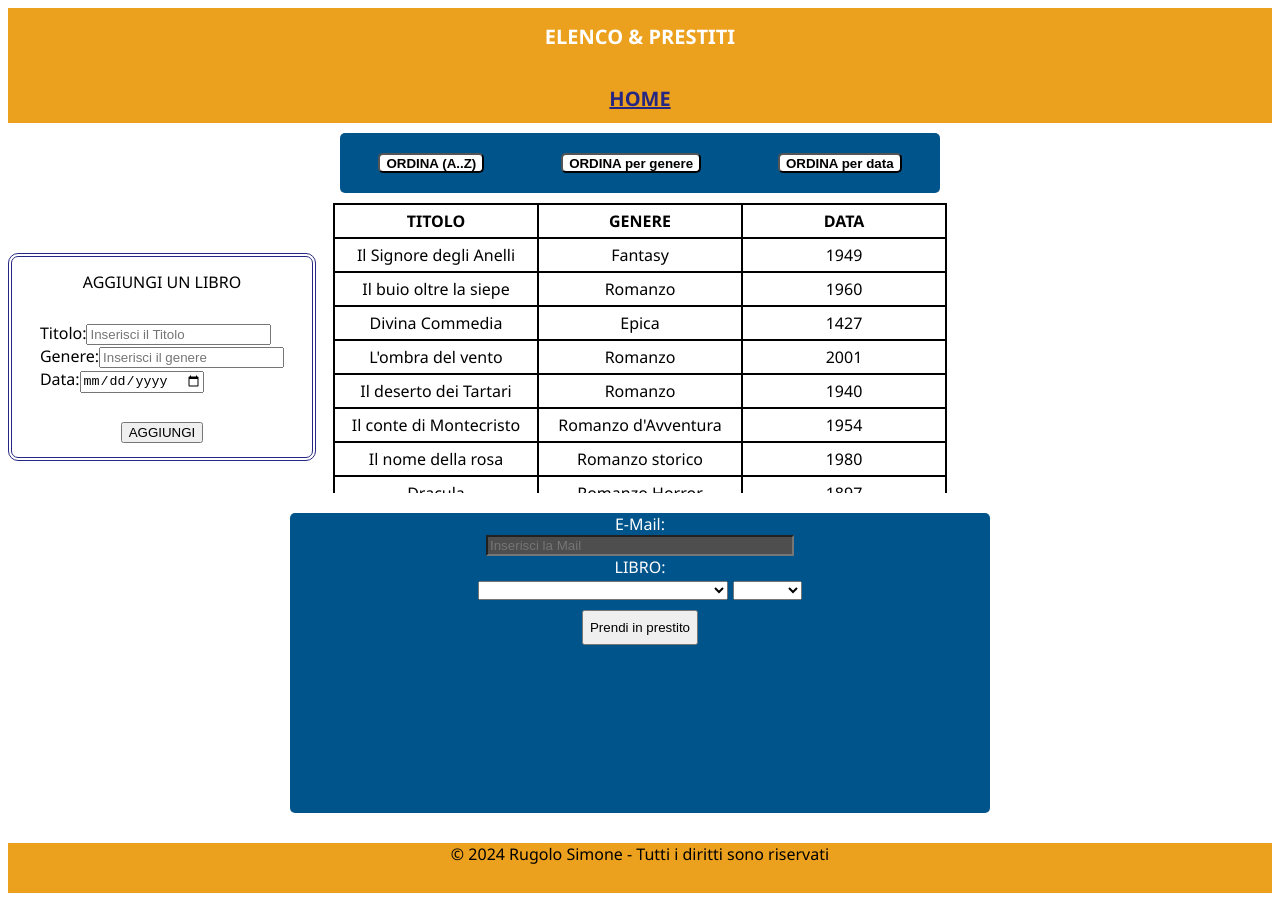
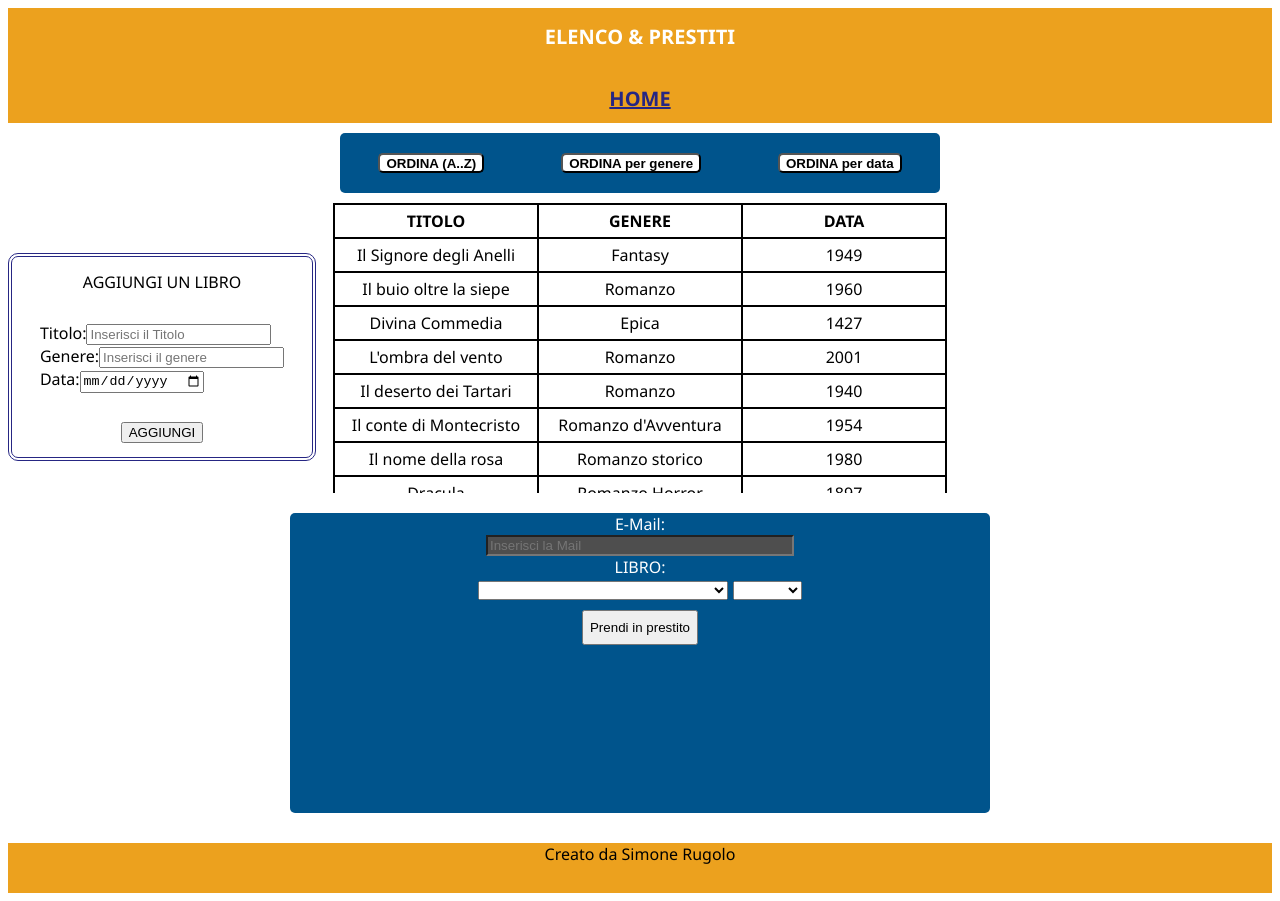
Before and after one commit to Rugolo-Simone/1--Biblioteca, a plain HTML site: page Elenco.html in a window 1280 px wide. Drawn offline with Linux system fonts and the light colour scheme.

Commit message:
Modificata l'interfaccia

```diff
--- a/Elenco.html
+++ b/Elenco.html
@@ -65,7 +65,7 @@
         </section>
     </main>
     <footer>
-        © 2024 Rugolo Simone - Tutti i diritti sono riservati
+        Creato da Simone Rugolo
     </footer>
 </body>
 </html>
```
Also changed, not shown: Index.html (+1 -1 lines).
